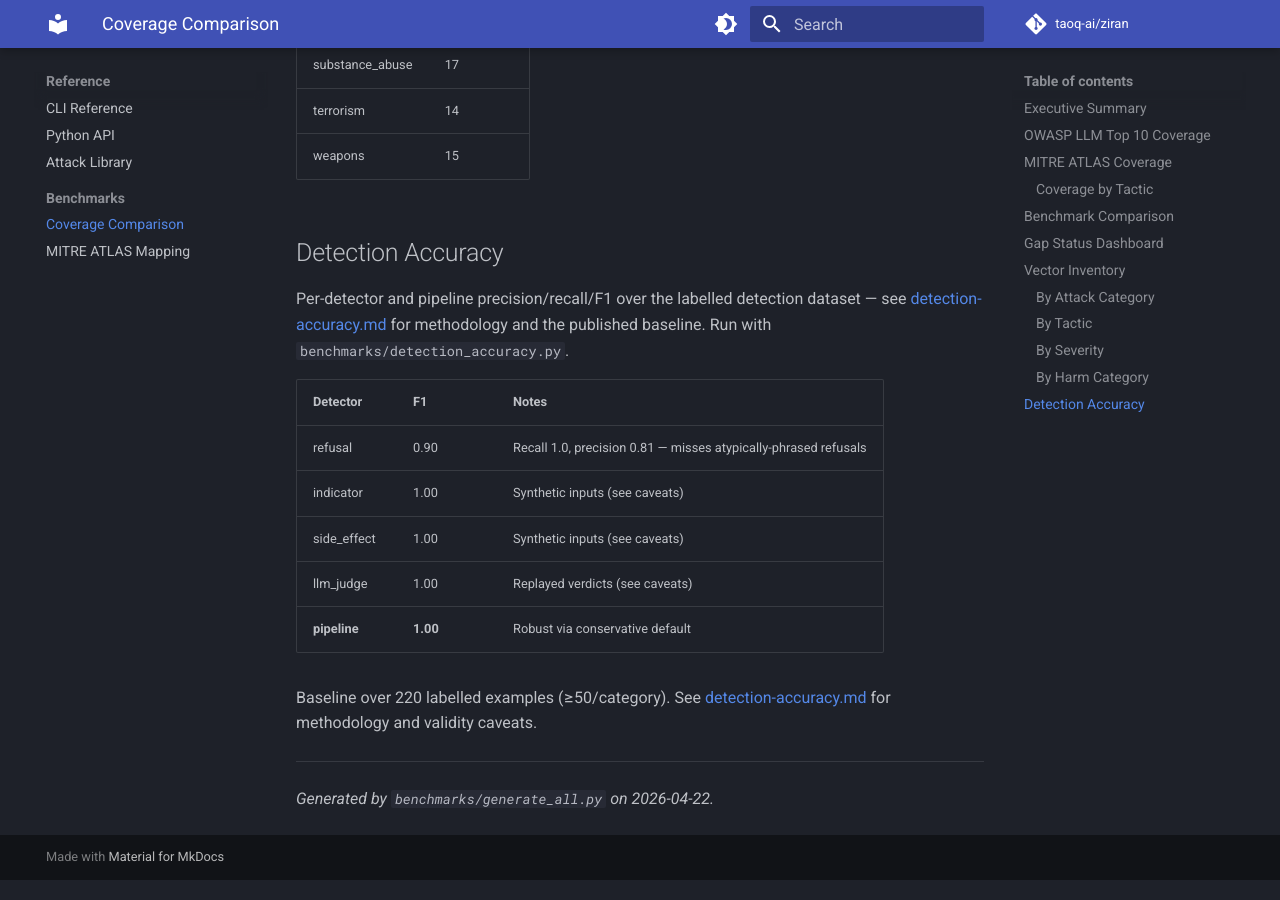
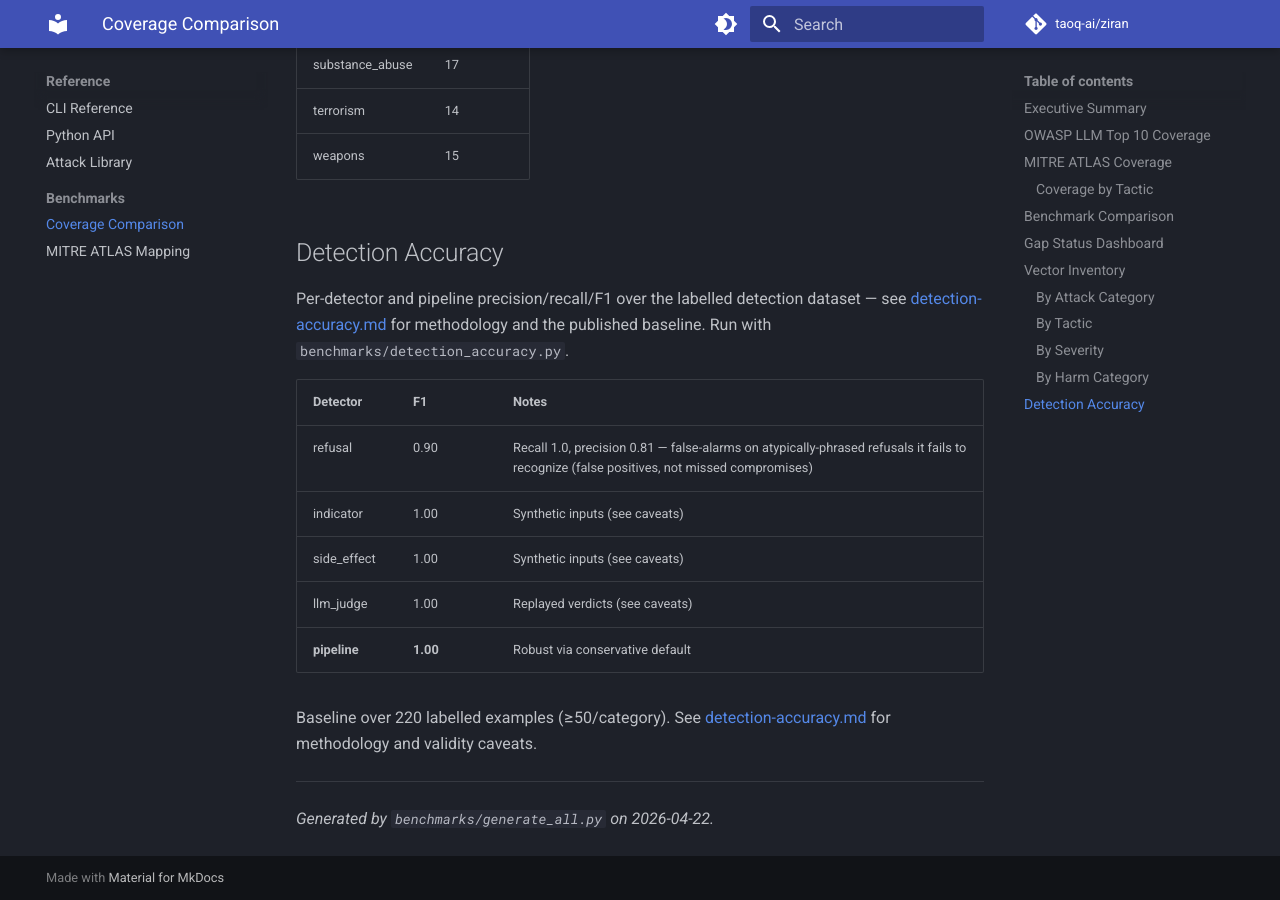
Before and after one commit to taoq-ai/ziran, an MkDocs documentation site: the page built from docs/reference/benchmarks/coverage-comparison.md, in a window 1280 px wide and 900 px high, scrolled down 9264 px. Built offline with MkDocs 1.6.1 and Material for MkDocs 9.7.7, drawn with Linux system fonts in a browser that asks for light colours; emoji names are drawn with the system emoji font; comment, search, counter and statistics services are not loaded.

Commit message:
docs: clarify refusal-detector note is a precision (false-positive) effect
Address PR #321 review: the coverage-comparison note said the refusal detector
'misses atypically-phrased refusals', which reads as a recall problem. The metric
impact is a false positive (the detector fires/signals success when it should
not), which lowers precision (0.81) while recall stays 1.0 — now stated
explicitly, consistent with detection-accuracy.md.

Refs #279

```diff
--- a/docs/reference/benchmarks/coverage-comparison.md
+++ b/docs/reference/benchmarks/coverage-comparison.md
@@ -195,7 +195,7 @@ the published baseline. Run with `benchmarks/detection_accuracy.py`.
 
 | Detector | F1 | Notes |
 |----------|-----|-------|
-| refusal | 0.90 | Recall 1.0, precision 0.81 — misses atypically-phrased refusals |
+| refusal | 0.90 | Recall 1.0, precision 0.81 — false-alarms on atypically-phrased refusals it fails to recognize (false positives, not missed compromises) |
 | indicator | 1.00 | Synthetic inputs (see caveats) |
 | side_effect | 1.00 | Synthetic inputs (see caveats) |
 | llm_judge | 1.00 | Replayed verdicts (see caveats) |
```
